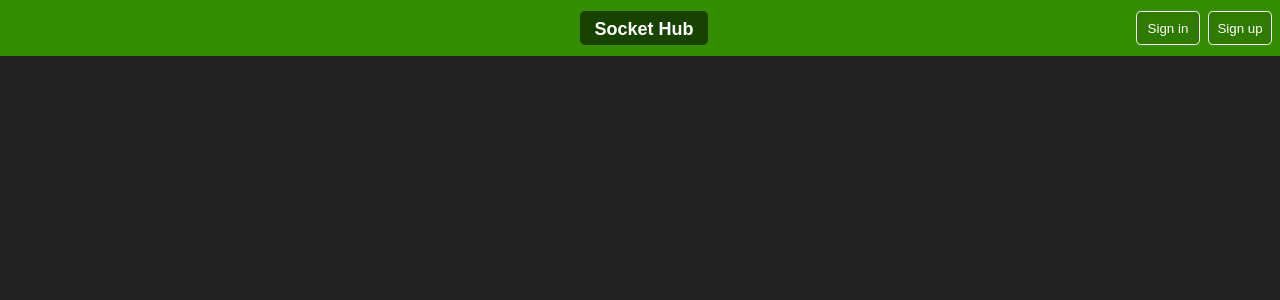
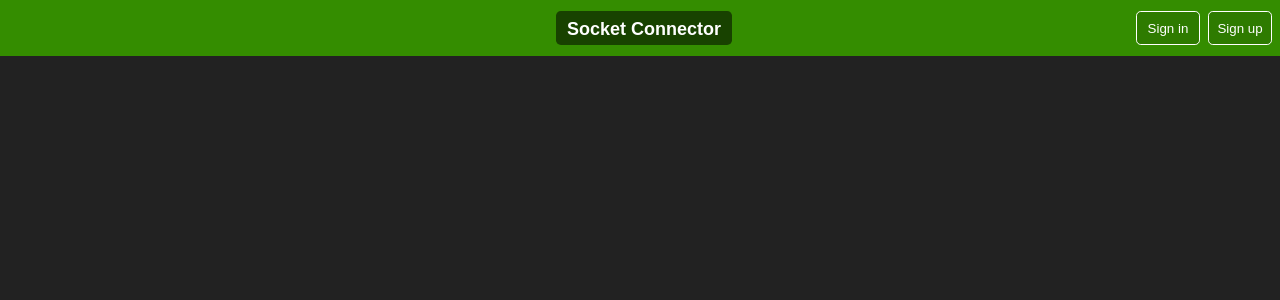
Before and after one commit to vyldr/socket-connector, a React (Create React App) app in the folder frontend/: page / in a window 1280 px wide. Shown: the top 300 px of the page. Built offline with nearby package versions, Linux system fonts and the light colour scheme.

Commit message:
Changed title

```diff
--- a/frontend/public/index.html
+++ b/frontend/public/index.html
@@ -24,7 +24,7 @@
       work correctly both with client-side routing and a non-root public URL.
       Learn how to configure a non-root public URL by running `npm run build`.
     -->
-    <title>React App</title>
+    <title>Socket Connector</title>
   </head>
   <body>
     <noscript>You need to enable JavaScript to run this app.</noscript>
--- a/frontend/src/components/TopBar/TopBar.css
+++ b/frontend/src/components/TopBar/TopBar.css
@@ -19,7 +19,7 @@
 }
 
 .title {
-	width: 8rem;
+	width: 11rem;
 	flex: 0 2 auto;
 	text-align: center;
 	padding: 0.5rem;
--- a/frontend/src/components/TopBar/TopBar.js
+++ b/frontend/src/components/TopBar/TopBar.js
@@ -51,7 +51,7 @@ class TopBar extends React.Component {
 				{/* Title */}
 				<Link to='/'>
 					<button className='title'>
-						Socket Hub
+						Socket Connector
 				</button>
 				</Link>
 
```
